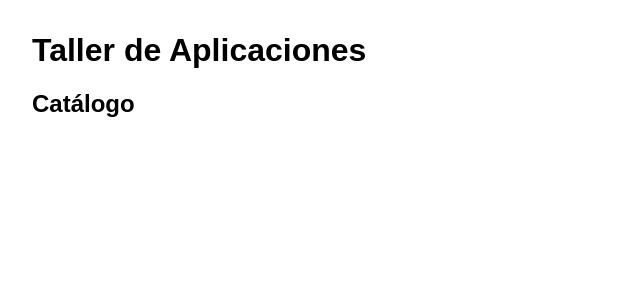
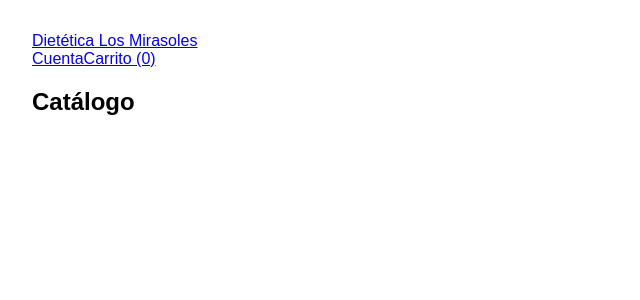
Before and after one commit to kojea415-bot/TDA-ECommerce-LosMirasoles, a React (Vite) app: page / in a window 1280 px wide. Shown: the top 300 px of the page, without its empty margins (0-640 px from the left). Built offline with nearby package versions, Linux system fonts and the light colour scheme.

Commit message:
Agrega header con navegación

```diff
--- a/src/App.jsx
+++ b/src/App.jsx
@@ -6,11 +6,13 @@
 import Ingreso from './pages/Ingreso'
 import Pago from './pages/Pago'
 
+import Header from './components/Header'
+
 // Qué pantalla se muestra en cada dirección
 function App() {
   return (
     <div>
-      <h1>Taller de Aplicaciones</h1>
+      <Header />
       <Routes>
         <Route path="/" element={<Catalogo />} />
         <Route path="/producto/:id" element={<Ficha />} />
--- /dev/null
+++ b/src/components/Header.jsx
@@ -0,0 +1,18 @@
+import { Link } from 'react-router-dom'
+
+function Header() {
+    return(
+
+    <header className="header">
+      <Link to="/" className="header-marca">Dietética Los Mirasoles</Link>
+      <nav className="header-nav">
+        <Link to="/ingreso">Cuenta</Link>
+        {/* El número es fijo por ahora: pasa a ser el real cuando exista el carrito */}
+        <Link to="/carrito">Carrito (0)</Link>
+      </nav>
+    </header>
+    )
+
+}
+
+export default Header
```
